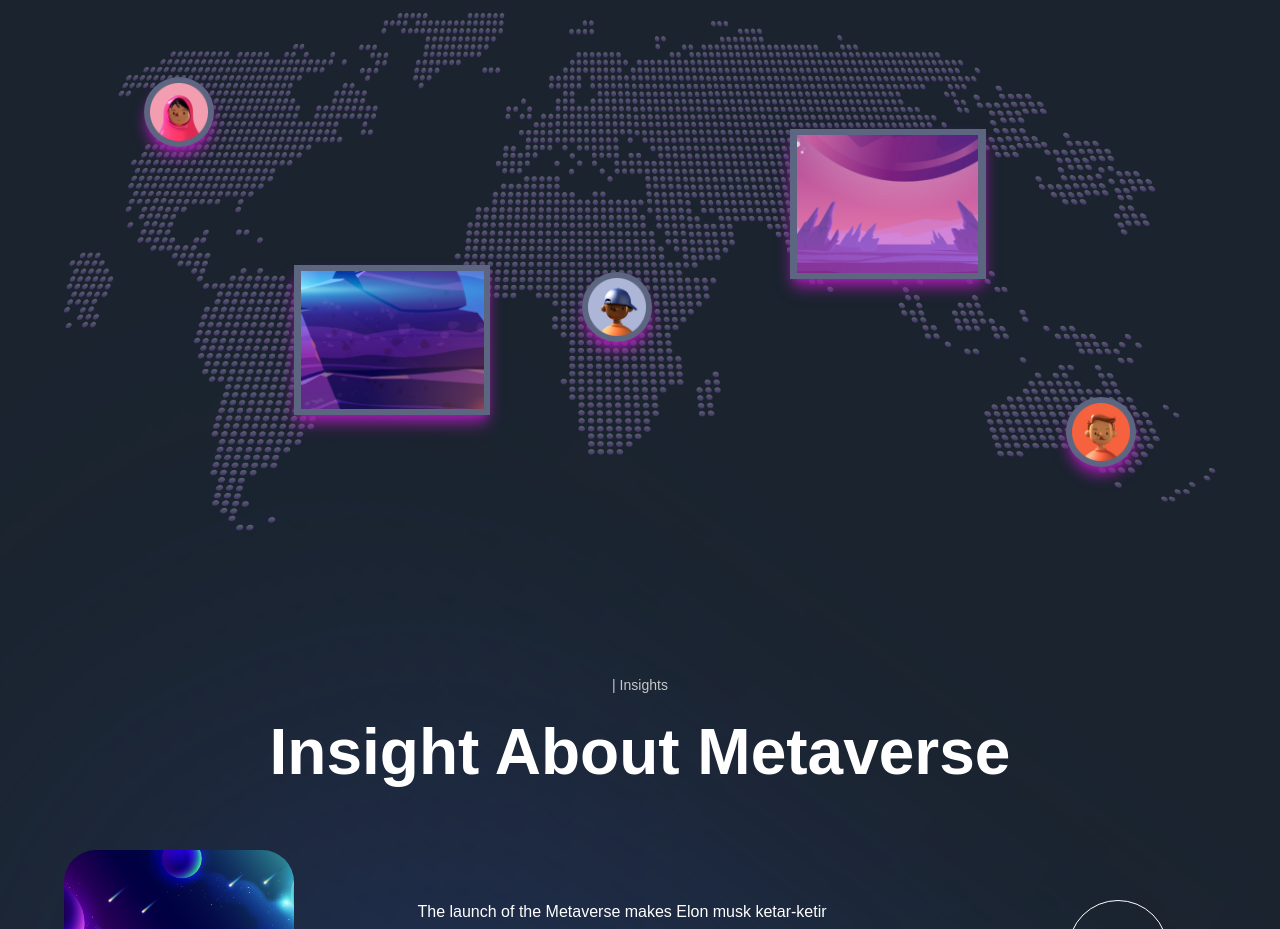
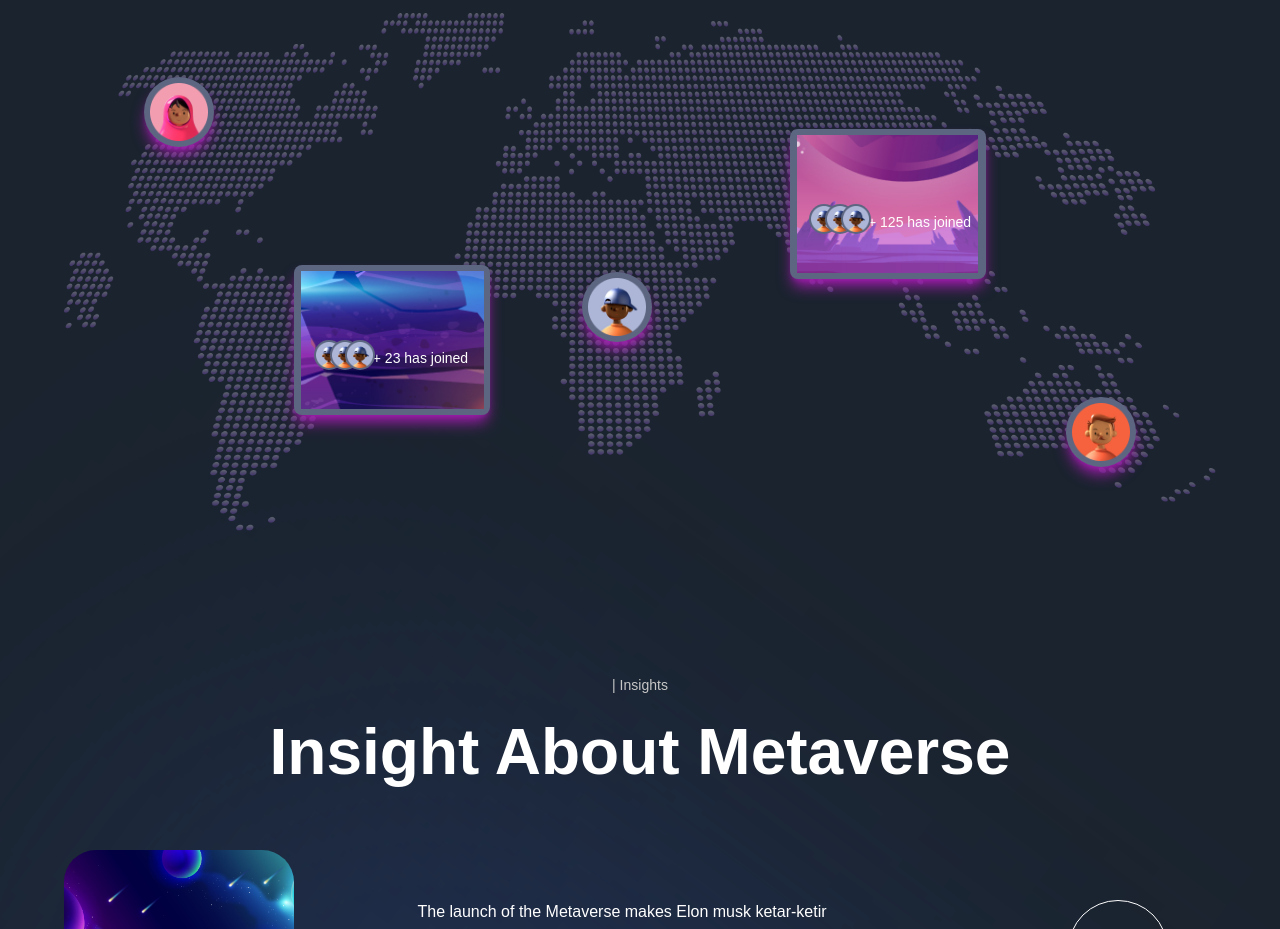
Before and after one commit to yassineoo/Metaversus, a Next.js app: page / in a window 1280 px wide. Shown: the part 4240-5169 px from the top of the page. Built offline with nearby package versions, Linux system fonts and the light colour scheme; a web font is replaced by a local one.

Commit message:
update world

```diff
--- /dev/null
+++ b/components/WorldCard.jsx
@@ -0,0 +1,46 @@
+import React from 'react';
+
+const WorldCard = ({ cardName, styleCard, num }) => (
+  <div className={`absolute ${styleCard} w-[196px] rounded-lg h-[150px] shadow-lg shadow-fuchsia-700  p-[6px] bg-[#5d6680] `}>
+
+    <img
+      src={cardName}
+      alt="people 02"
+      className="w-full h-full object-contain"
+    />
+    <div className="absolute top-[50%] left-[10%] z-20 w-[30px] h-[30px] p-[2px] rounded-full bg-[#5d6680]">
+
+      <img
+        src="people-03.png"
+        alt="people 02"
+        className="w-full h-full object-contain"
+      />
+
+    </div>
+    <div className="absolute top-[50%] left-[18%] z-20 w-[30px] h-[30px]  p-[2px] rounded-full bg-[#5d6680]">
+
+      <img
+        src="people-03.png"
+        alt="people 02"
+        className="w-full h-full object-contain"
+      />
+
+    </div>
+    <div className="absolute top-[50%] left-[26%] z-20 w-[30px] h-[30px] p-[2px] rounded-full bg-[#5d6680]">
+
+      <img
+        src="people-03.png"
+        alt="people 02"
+        className="w-full h-full object-contain"
+      />
+
+    </div>
+    <div className="text-white pt-2 py-auto font-normal text-[14px] w-[60%] absolute top-[50%] left-[40%]">
+      <p> + {num}  has joined</p>
+    </div>
+
+
+  </div>
+);
+
+export default WorldCard;
--- a/sections/World.jsx
+++ b/sections/World.jsx
@@ -2,6 +2,7 @@
 
 import { motion } from 'framer-motion';
 import { TypingText, TitleText } from '../components/CustomTexts.jsx';
+import WorldCard from '../components/WorldCard.jsx';
 
 import styles from '../styles/index.js';
 import { staggerContainer, fadeIn } from '../utils/motion';
@@ -51,22 +52,10 @@
           />
 
         </div>
-        <div className="absolute bottom-[24%] left-[20%]  shadow-lg shadow-fuchsia-700 w-[196px] h-[150px]  p-[6px] bg-[#5d6680] ">
-          <img
-            src="card1.png"
-            alt="people 02"
-            className="w-full h-full object-contain"
-          />
 
-        </div>
-        <div className="absolute top-[24%] right-[20%] w-[196px] h-[150px] shadow-lg shadow-fuchsia-700  p-[6px] bg-[#5d6680] ">
-          <img
-            src="card2.png"
-            alt="people 02"
-            className="w-full h-full object-contain"
-          />
+        <WorldCard cardName="card1.png" styleCard="bottom-[24%] left-[20%]" num={23} />
 
-        </div>
+        <WorldCard cardName="card2.png" styleCard="top-[24%] right-[20%]" num={125} />
 
       </motion.div>
     </motion.div>
```
Also changed, not shown: sections/Insights.jsx (+15 -12 lines).
